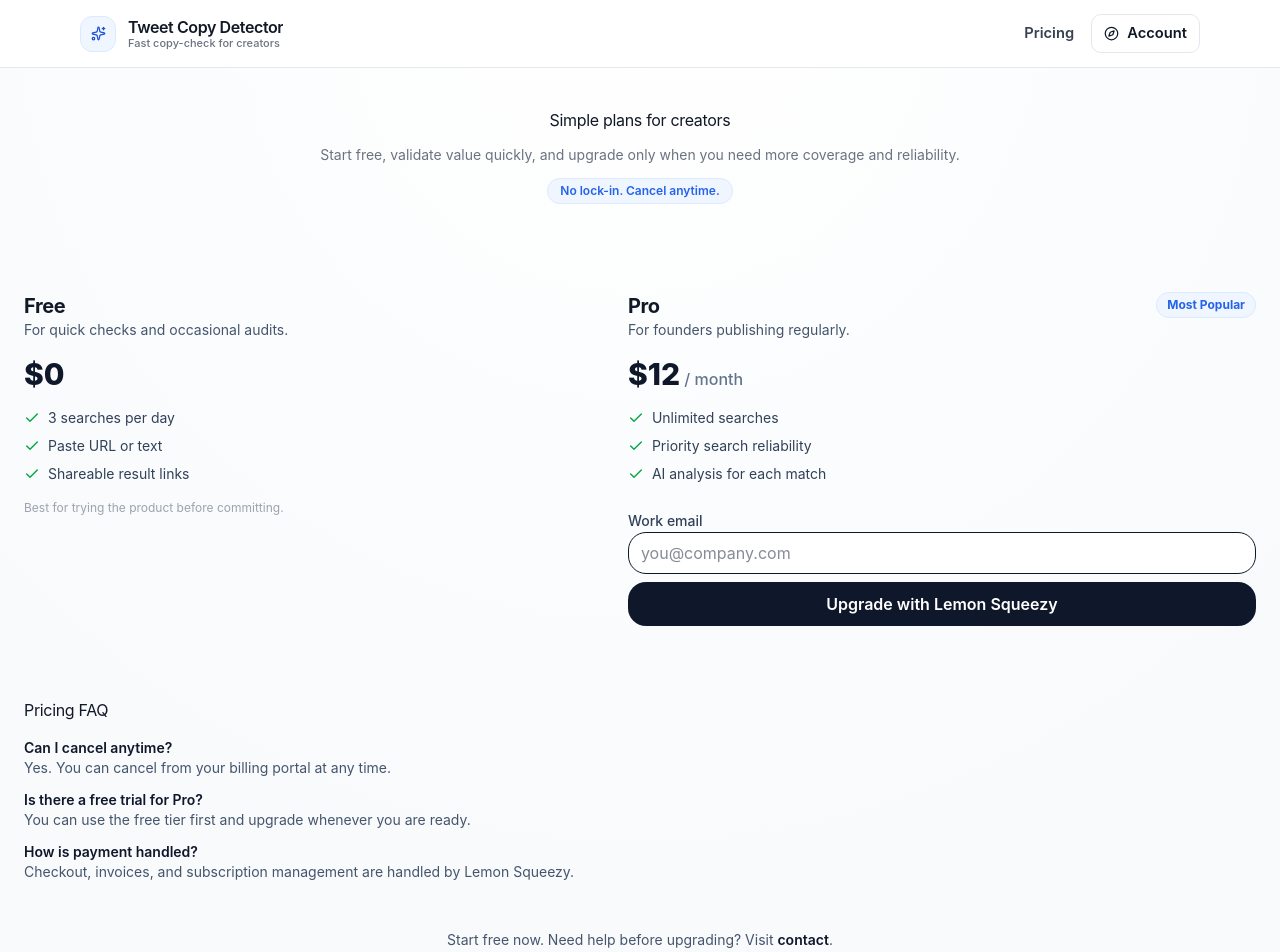
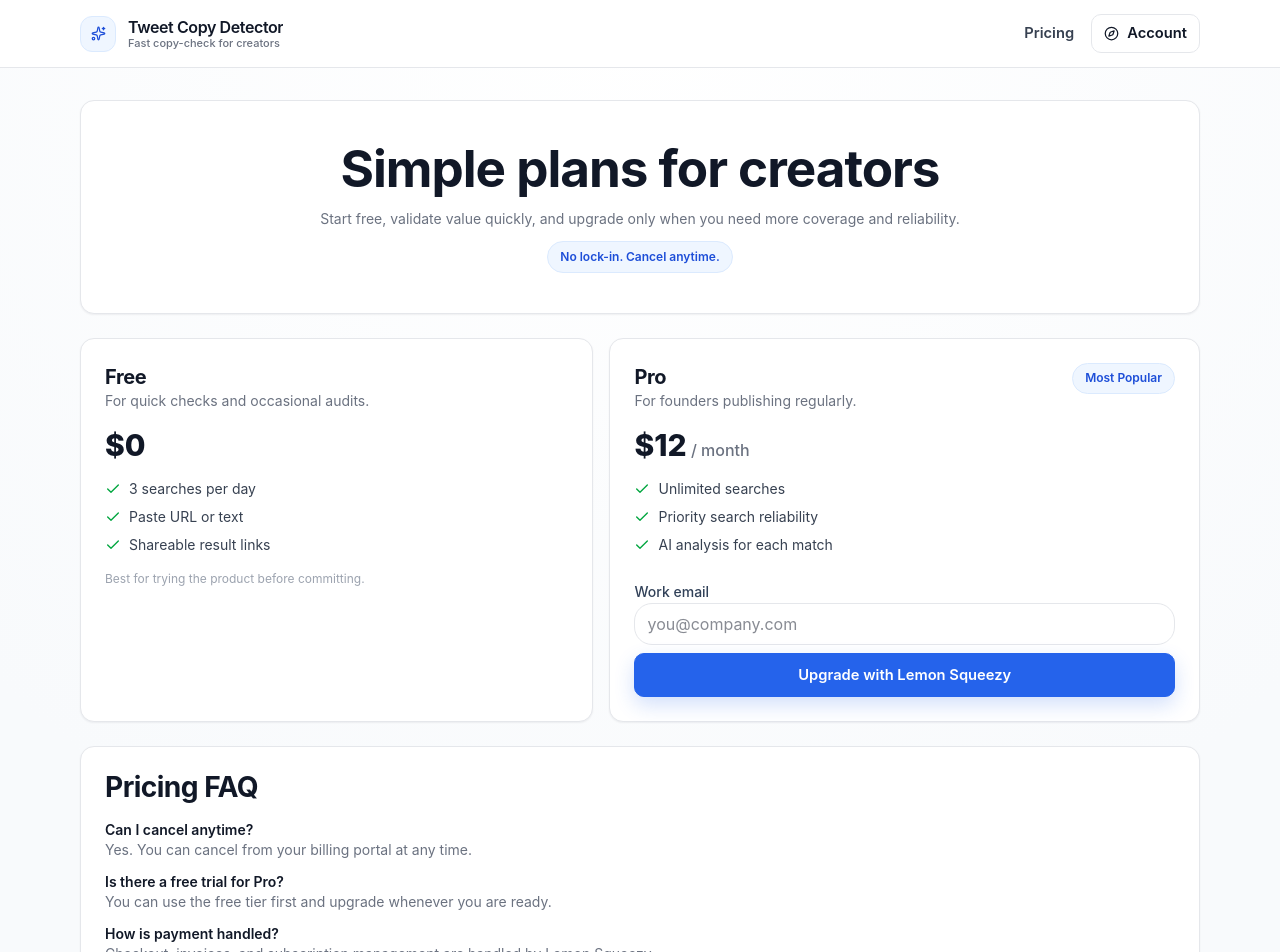
Before and after one commit to Rishet11/TraceX, a Next.js app: page /pricing in a window 1280 px wide. Shown: the top 952 px of the page. Built offline with nearby package versions, Linux system fonts and the light colour scheme.

Commit message:
feat(pricing-account): unify plan and billing UX styling

```diff
--- a/app/account/page.js
+++ b/app/account/page.js
@@ -9,19 +9,19 @@ export default function AccountPage() {
   return (
     <div className="min-h-screen flex flex-col">
       <AppHeader />
-      <main className="flex-1 page-section">
-        <div className="app-container space-y-6">
-          <section className="surface-elevated px-6 py-8 md:p-10 space-y-2">
-            <h1 className="text-hero text-slate-900">Account and billing</h1>
+      <main className="flex-1 section-block">
+        <div className="container-main space-y-6">
+          <section className="surface px-6 py-8 md:p-10 space-y-2">
+            <h1 className="display-xl">Account and billing</h1>
             <p className="text-helper max-w-2xl">
               Manage your subscription, payment method, and invoices in one place.
             </p>
           </section>
 
-          <section className="surface-card p-6 space-y-4">
+          <section className="surface p-6 space-y-4">
             <div>
-              <h2 className="text-xl font-bold text-slate-900">Billing Portal</h2>
-              <p className="text-sm text-slate-600 mt-1">
+              <h2 className="text-xl font-bold text-[var(--text-title)]">Billing Portal</h2>
+              <p className="text-sm text-[var(--text-muted)] mt-1">
                 Use the portal to update your plan and billing details.
               </p>
             </div>
@@ -32,7 +32,7 @@ export default function AccountPage() {
                   href={portalUrl}
                   target="_blank"
                   rel="noopener noreferrer"
-                  className="inline-flex items-center gap-2 px-4 py-2.5 rounded-lg bg-slate-900 text-white font-semibold hover:bg-black transition-colors"
+                  className="btn btn-primary px-4 py-2.5"
                 >
                   Open Billing Portal <ExternalLink size={16} />
                 </a>
@@ -49,14 +49,14 @@ export default function AccountPage() {
             )}
           </section>
 
-          <section className="surface-card p-6 space-y-3">
-            <h3 className="text-lg font-bold text-slate-900">Need help?</h3>
-            <p className="text-sm text-slate-600">
+          <section className="surface p-6 space-y-3">
+            <h3 className="text-lg font-bold text-[var(--text-title)]">Need help?</h3>
+            <p className="text-sm text-[var(--text-muted)]">
               For billing questions or account access issues, reach support.
             </p>
             <Link
               href="/contact"
-              className="inline-flex items-center gap-2 w-fit px-4 py-2 rounded-lg border border-[var(--border)] bg-white hover:bg-slate-50 font-medium text-slate-700"
+              className="btn btn-secondary w-fit px-4 py-2"
             >
               <LifeBuoy size={16} />
               Contact support
--- a/app/pricing/page.js
+++ b/app/pricing/page.js
@@ -59,27 +59,27 @@ export default function PricingPage() {
   return (
     <div className="min-h-screen flex flex-col">
       <AppHeader />
-      <main className="flex-1 page-section">
-        <div className="app-container space-y-6">
-          <section className="surface-elevated px-6 py-8 md:p-10 text-center space-y-3">
-            <h1 className="text-hero text-slate-900">Simple plans for creators</h1>
+      <main className="flex-1 section-block">
+        <div className="container-main space-y-6">
+          <section className="surface px-6 py-8 md:p-10 text-center space-y-3">
+            <h1 className="display-xl">Simple plans for creators</h1>
             <p className="text-helper max-w-2xl mx-auto">
               Start free, validate value quickly, and upgrade only when you need more coverage and
               reliability.
             </p>
-            <div className="inline-flex items-center gap-2 px-3 py-1 rounded-full bg-[var(--brand-50)] text-[var(--brand-600)] text-xs font-semibold border border-[var(--brand-100)]">
+            <div className="chip !bg-[var(--brand-50)] !text-[var(--brand-700)] !border-[var(--brand-100)]">
               No lock-in. Cancel anytime.
             </div>
           </section>
 
           <section className="grid gap-4 lg:grid-cols-[1fr_1.15fr]">
-            <article className="surface-card p-6 space-y-4">
+            <article className="surface p-6 space-y-4">
               <div>
-                <h2 className="text-xl font-bold text-slate-900">Free</h2>
-                <p className="text-sm text-slate-600">For quick checks and occasional audits.</p>
+                <h2 className="text-xl font-bold text-[var(--text-title)]">Free</h2>
+                <p className="text-sm text-[var(--text-muted)]">For quick checks and occasional audits.</p>
               </div>
-              <div className="text-3xl font-extrabold text-slate-900">$0</div>
-              <ul className="space-y-2 text-sm text-slate-700">
+              <div className="text-3xl font-extrabold text-[var(--text-title)]">$0</div>
+              <ul className="space-y-2 text-sm text-[var(--text-body)]">
                 <li className="flex items-start gap-2">
                   <Check size={16} className="mt-0.5 text-green-600 shrink-0" />
                   3 searches per day
@@ -96,23 +96,23 @@ export default function PricingPage() {
               <p className="text-caption">Best for trying the product before committing.</p>
             </article>
 
-            <article className="surface-elevated p-6 border-[var(--brand-500)] space-y-4">
+            <article className="surface p-6 border-[var(--brand-500)] shadow-md space-y-4">
               <div className="flex items-start justify-between gap-2">
                 <div>
-                  <h2 className="text-xl font-bold text-slate-900">Pro</h2>
-                  <p className="text-sm text-slate-600">For founders publishing regularly.</p>
+                  <h2 className="text-xl font-bold text-[var(--text-title)]">Pro</h2>
+                  <p className="text-sm text-[var(--text-muted)]">For founders publishing regularly.</p>
                 </div>
-                <span className="px-2.5 py-1 rounded-full bg-[var(--brand-50)] text-[var(--brand-600)] text-xs font-bold border border-[var(--brand-100)]">
+                <span className="chip !bg-[var(--brand-50)] !text-[var(--brand-700)] !border-[var(--brand-100)]">
                   Most Popular
                 </span>
               </div>
 
-              <p className="text-3xl font-extrabold text-slate-900">
+              <p className="text-3xl font-extrabold text-[var(--text-title)]">
                 $12
-                <span className="text-base font-medium text-slate-500"> / month</span>
+                <span className="text-base font-medium text-[var(--text-muted)]"> / month</span>
               </p>
 
-              <ul className="space-y-2 text-sm text-slate-700">
+              <ul className="space-y-2 text-sm text-[var(--text-body)]">
                 <li className="flex items-start gap-2">
                   <Check size={16} className="mt-0.5 text-green-600 shrink-0" />
                   Unlimited searches
@@ -138,14 +138,14 @@ export default function PricingPage() {
                   onChange={(e) => setEmail(e.target.value)}
                   onBlur={() => setTouched(true)}
                   placeholder="you@company.com"
-                  className="w-full px-3 py-2 rounded-lg border border-[var(--border)] bg-white text-slate-900"
+                  className="w-full px-3 py-2 rounded-lg border border-[var(--line)] bg-white text-[var(--text-title)]"
                   aria-invalid={Boolean(emailError)}
                 />
                 {emailError && <p className="text-xs text-[var(--danger-600)]">{emailError}</p>}
                 <button
                   onClick={startCheckout}
                   disabled={loading}
-                  className="w-full px-4 py-2.5 rounded-lg bg-slate-900 text-white font-semibold hover:bg-black transition-colors disabled:opacity-60 disabled:cursor-not-allowed"
+                  className="btn btn-primary w-full px-4 py-2.5 disabled:opacity-60"
                 >
                   {loading ? 'Starting checkout...' : 'Upgrade with Lemon Squeezy'}
                 </button>
@@ -158,31 +158,31 @@ export default function PricingPage() {
             </article>
           </section>
 
-          <section className="surface-card p-6 space-y-4">
-            <h3 className="text-section-title text-slate-900">Pricing FAQ</h3>
-            <div className="space-y-3 text-sm text-slate-700">
+          <section className="surface p-6 space-y-4">
+            <h3 className="heading-lg">Pricing FAQ</h3>
+            <div className="space-y-3 text-sm text-[var(--text-body)]">
               <div>
-                <p className="font-semibold text-slate-900">Can I cancel anytime?</p>
-                <p className="text-slate-600">Yes. You can cancel from your billing portal at any time.</p>
+                <p className="font-semibold text-[var(--text-title)]">Can I cancel anytime?</p>
+                <p className="text-[var(--text-muted)]">Yes. You can cancel from your billing portal at any time.</p>
               </div>
               <div>
-                <p className="font-semibold text-slate-900">Is there a free trial for Pro?</p>
-                <p className="text-slate-600">
+                <p className="font-semibold text-[var(--text-title)]">Is there a free trial for Pro?</p>
+                <p className="text-[var(--text-muted)]">
                   You can use the free tier first and upgrade whenever you are ready.
                 </p>
               </div>
               <div>
-                <p className="font-semibold text-slate-900">How is payment handled?</p>
-                <p className="text-slate-600">
+                <p className="font-semibold text-[var(--text-title)]">How is payment handled?</p>
+                <p className="text-[var(--text-muted)]">
                   Checkout, invoices, and subscription management are handled by Lemon Squeezy.
                 </p>
               </div>
             </div>
           </section>
 
-          <section className="text-center text-sm text-slate-600">
+          <section className="text-center text-sm text-[var(--text-muted)]">
             Start free now. Need help before upgrading? Visit{' '}
-            <Link className="text-slate-900 font-semibold hover:underline" href="/contact">
+            <Link className="text-[var(--text-title)] font-semibold hover:underline" href="/contact">
               contact
             </Link>
             .
```
